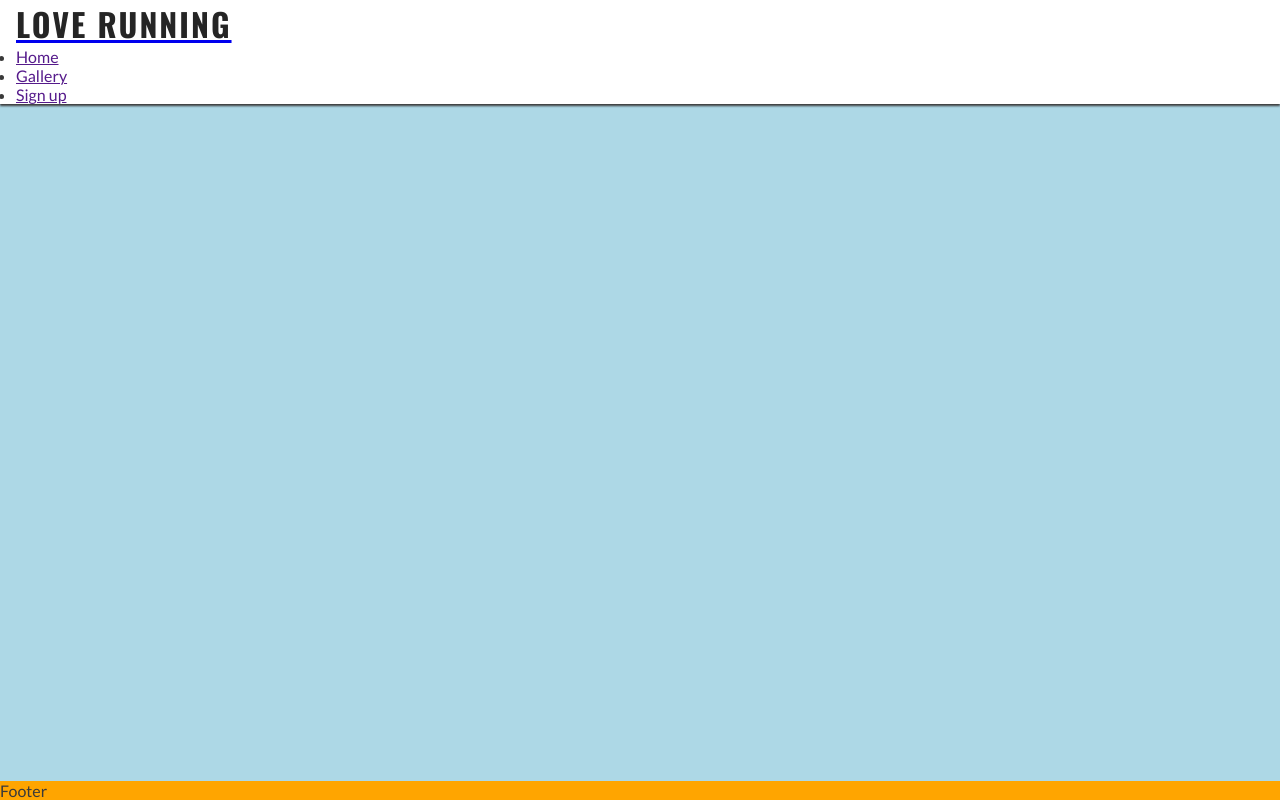
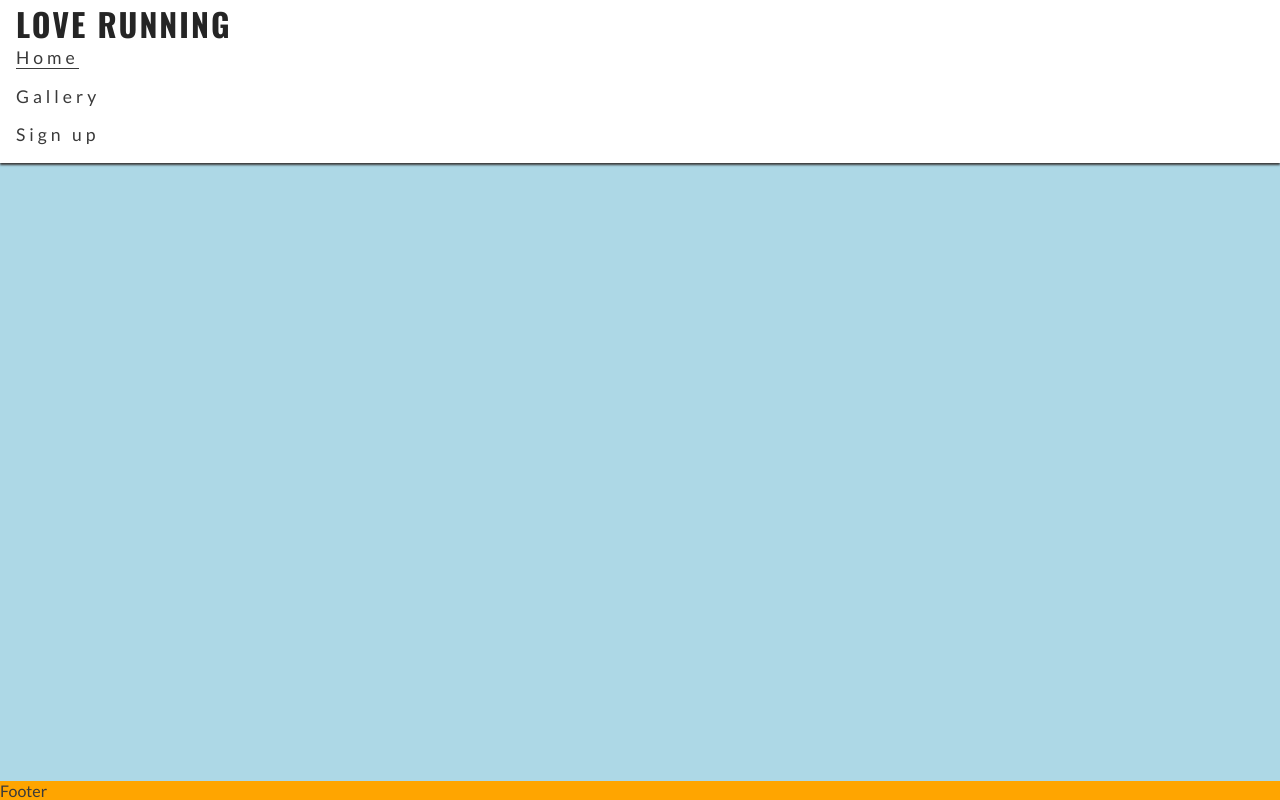
Before and after one commit to GEOAC/love-running, a plain HTML site: page index.html in a window 1280 px wide. Drawn offline with nearby package versions, Linux system fonts and the light colour scheme.

Commit message:
nav text spacing and styling

```diff
--- a/assets/css/style.css
+++ b/assets/css/style.css
@@ -34,11 +34,30 @@ header {
     color:inherit;
 }
 
+header a {
+    text-decoration: none;
+    color: inherit;
+}
+
 h1 {
     font-family: 'Oswald', sans-serif;
     text-transform: uppercase;
     letter-spacing: 2px;
     color:#252525;
+}
+
+#menu {
+    font-size: 110%;
+    letter-spacing: 4px;
+    list-style-type: none;
+}
+
+#menu > li {
+    margin-bottom: 1em;
+}
+
+.active {
+    border-bottom: 1px solid #3a3a3a;
 }
 
 /* Main Content */
--- a/index.html
+++ b/index.html
@@ -39,8 +39,8 @@
     <header>
       <a href="index.html"><h1 id="logo">Love Running</h1></a>
       <nav>
-        <ul>
-          <li><a href="">Home</a></li>
+        <ul id="menu">
+          <li><a href="" class="active">Home</a></li>
           <li><a href="">Gallery</a></li>
           <li><a href="">Sign up</a></li>
         </ul>
```
